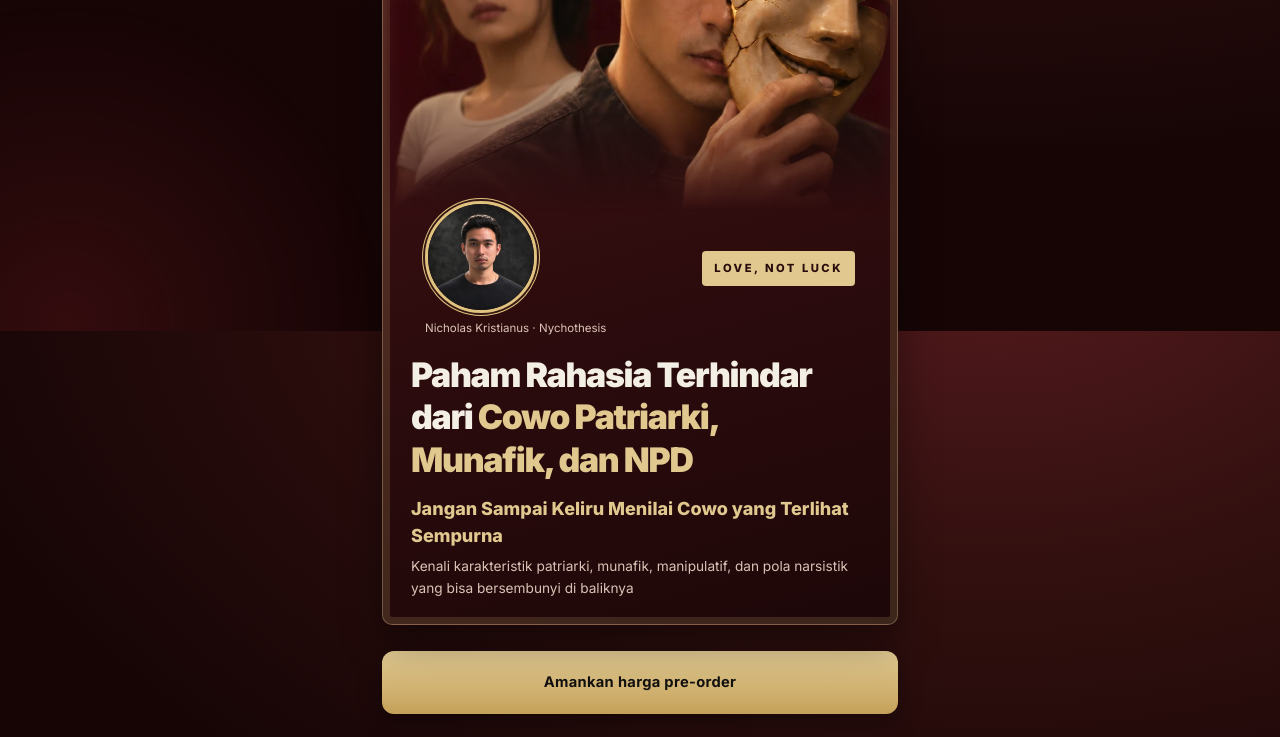
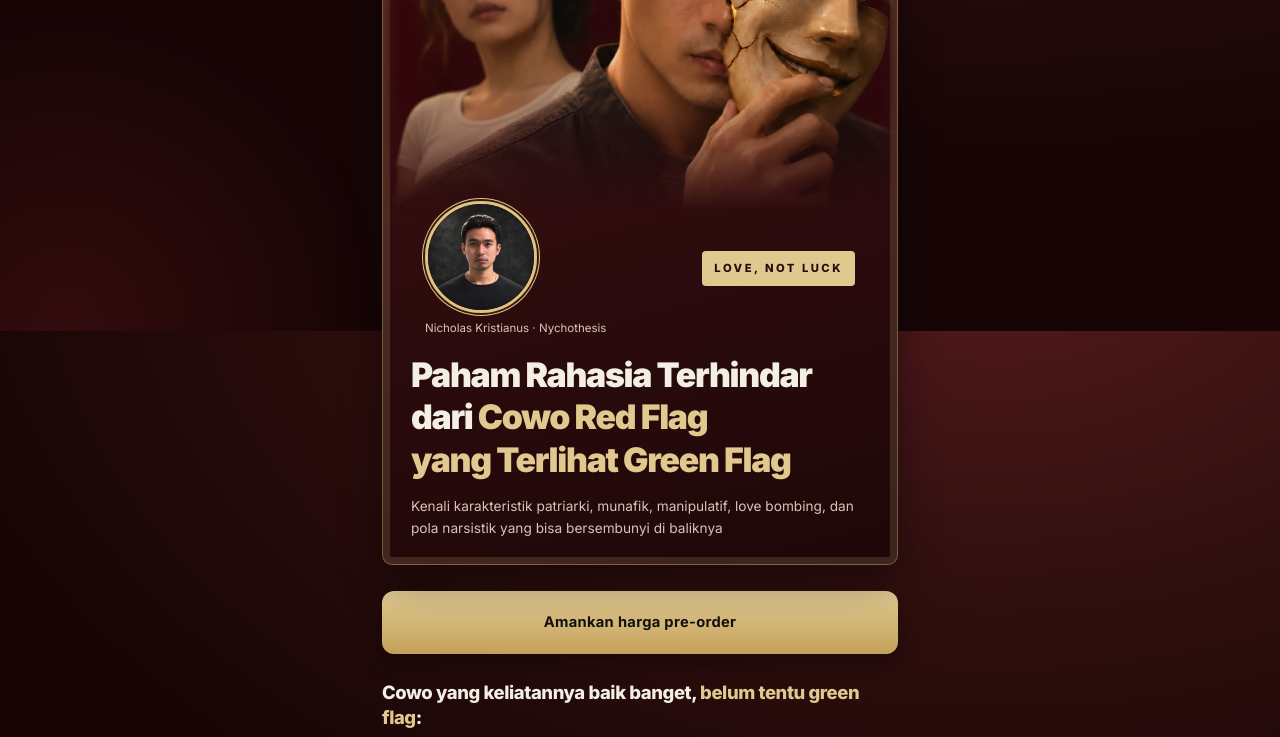
Before and after one commit to nychothesis/love-not-luck, a plain HTML site: page hindari-cowo-toxic/index.html in a window 1280 px wide. Shown: the part 469-1206 px from the top of the page. Drawn offline with Linux system fonts and the light colour scheme.

Commit message:
Hero LP webinar dan produk 1: Cowo Red Flag yang Terlihat Green Flag + baris love bombing
Co-Authored-By: Claude Sonnet 5.5 <noreply@anthropic.com>

```diff
--- a/hindari-cowo-toxic/index.html
+++ b/hindari-cowo-toxic/index.html
@@ -56,7 +56,7 @@
     .faq-a { margin: 0; line-height: 1.6; }
     .skip-link { display: block; margin: 12px 0 0; text-align: center; font-size: .9rem; opacity: .8; }
     .lnl-poster .hero-subheadline { margin: 14px 0 0; color: var(--gold-soft); font-size: clamp(1rem, 4vw, 1.25rem); font-weight: 800; line-height: 1.35; }
-    .lnl-poster .hero-subdetail { margin: 6px 0 0; color: #d8c3b6; font-size: .95rem; line-height: 1.5; }
+    .lnl-poster .hero-subdetail { margin: 14px 0 0; color: #d8c3b6; font-size: .95rem; line-height: 1.5; }
   </style>
 </head>
 <body>
@@ -81,9 +81,8 @@
         </div>
         <span class="badge">LOVE, NOT LUCK</span>
       </div>
-      <h1 id="hero-title"><span class="lockup-sub lockup-long">Paham Rahasia Terhindar dari <span class="hl">Cowo Patriarki, Munafik, dan NPD</span></span></h1>
-      <p class="hero-subheadline">Jangan Sampai Keliru Menilai Cowo yang Terlihat Sempurna</p>
-      <p class="hero-subdetail">Kenali karakteristik patriarki, munafik, manipulatif, dan pola narsistik yang bisa bersembunyi di baliknya</p>
+      <h1 id="hero-title"><span class="lockup-sub lockup-long">Paham Rahasia Terhindar dari <span class="hl">Cowo Red Flag yang Terlihat Green Flag</span></span></h1>
+      <p class="hero-subdetail">Kenali karakteristik patriarki, munafik, manipulatif, love bombing, dan pola narsistik yang bisa bersembunyi di baliknya</p>
     </section>
 
     <a class="btn-primary hero-jump" href="#harga">Amankan harga pre-order</a>
```
Also changed, not shown: webinar/index.html (+3 -4 lines).
